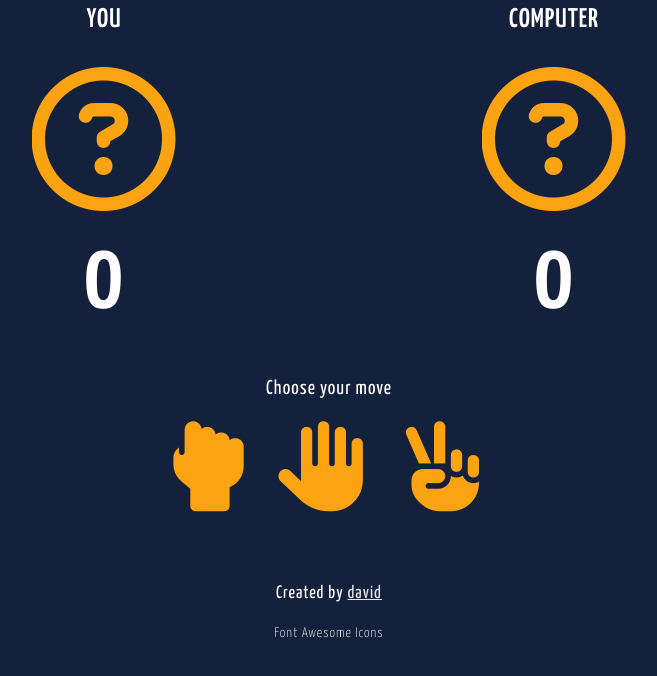
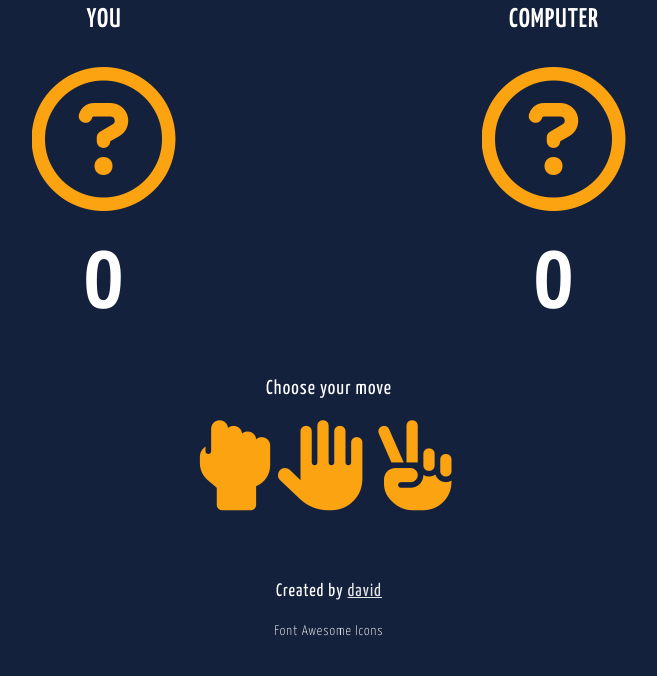
Before and after one commit to davidtrikic/rock-paper-scissors, a plain HTML site: page index.html in a window 1280 px wide. Shown: the part 112-788 px from the top of the page, without its empty margins (311-968 px from the left). Drawn offline with Linux system fonts and the light colour scheme.

Commit message:
style fix

```diff
--- a/app.js
+++ b/app.js
@@ -90,5 +90,5 @@ const playRound = (e) => {
 newGameBtn.addEventListener('click', newGame);
 
 // Start game
-const buttons = document.querySelectorAll('.game-buttons button');
+const buttons = document.querySelectorAll('.game-buttons a');
 buttons.forEach(button => button.addEventListener('click', playRound));
--- a/css/style.css
+++ b/css/style.css
@@ -29,14 +29,14 @@ h1 + h2 {
   text-align: center;
   font-weight: 300;
 }
-button {
+/* button {
   border: none;
   background: none;
   margin: 0 .5rem;
 }
 button:hover {
   cursor: pointer;
-}
+} */
 .main-game-panel {
   display: flex;
   justify-content: space-around;
@@ -54,7 +54,7 @@ button:hover {
   font-size: 1.25rem;
   margin-top: 2em;
 }
-.game-buttons button:hover, .game-buttons button:active {
+.game-buttons a:hover, .game-buttons a:active {
   color: var(--clr-secondary);
   transition: all .2s;
 }
--- a/index.html
+++ b/index.html
@@ -47,9 +47,9 @@
     </section>
 
     <section class="game-buttons">
-      <button id="0" class="fas fa-5x fa-hand-rock"></button>
-      <button id="1" class="fas fa-5x fa-hand-paper"></button>
-      <button id="2" class="fas fa-5x fa-hand-peace"></button>
+      <a id="0" class="fas fa-5x fa-hand-rock"></a>
+      <a id="1" class="fas fa-5x fa-hand-paper"></a>
+      <a id="2" class="fas fa-5x fa-hand-peace"></a>
     </section>
   </main>
   <footer>
```
